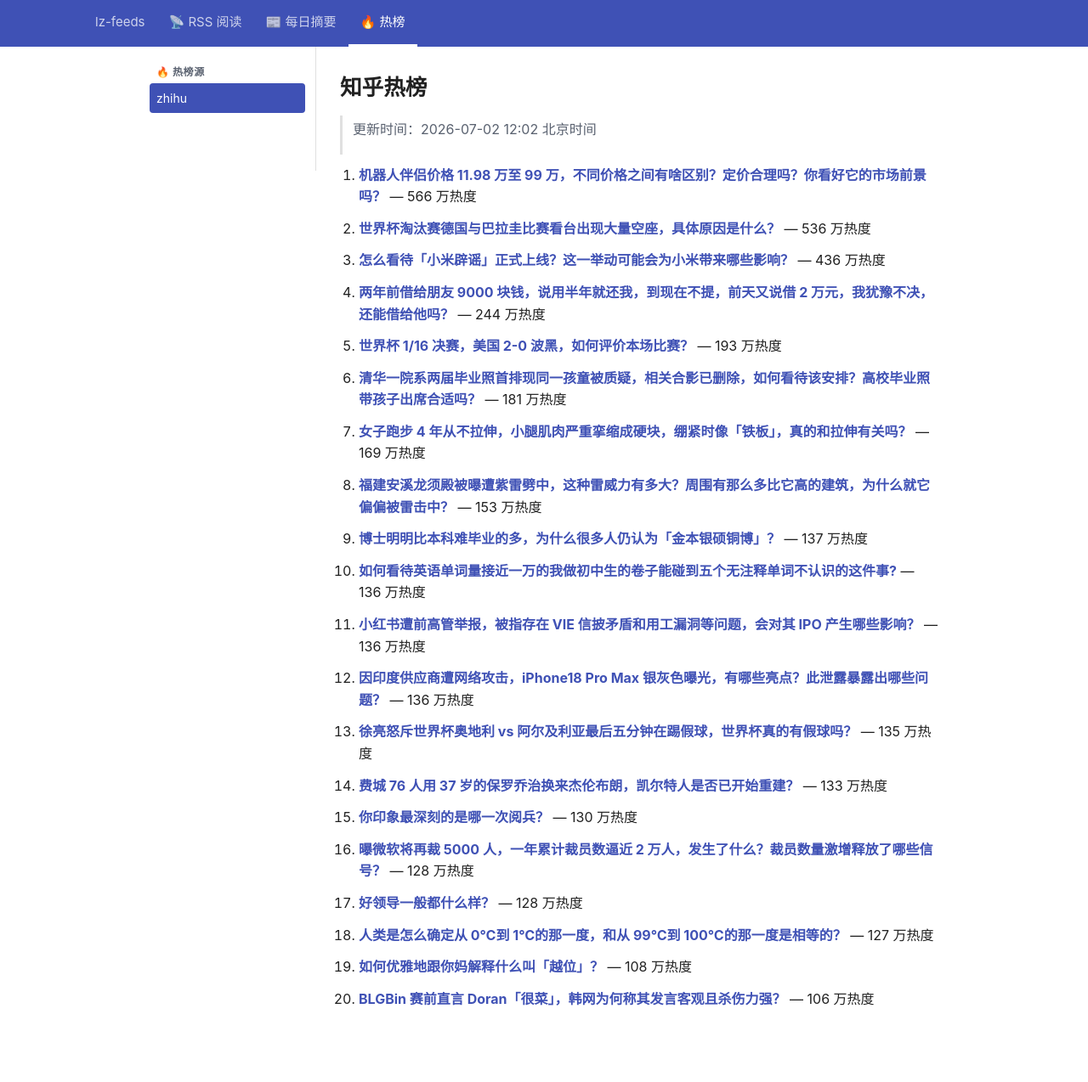
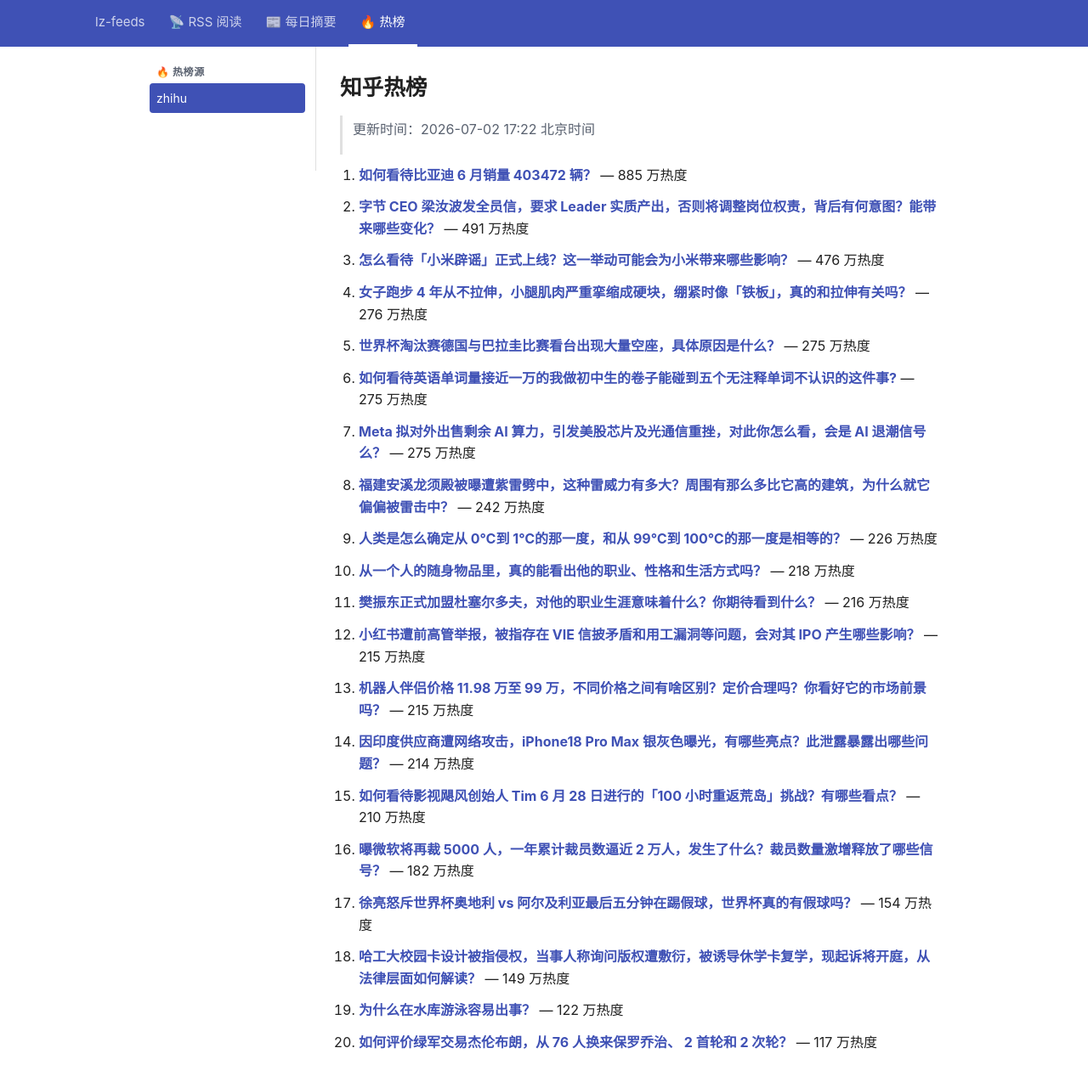
Before and after one commit to lizhang0101/lz-feeds, a Jekyll site: the page built from _hotlist/zhihu.md, in a window 1280 px wide and 1305 px high. Shown: the top 1274 px of the window at 85% size. Built offline with Jekyll 4.4.1, drawn with Linux system fonts in a browser that asks for light colours.

Commit message:
hotlist: 2026-07-02T09:22Z

```diff
--- a/_hotlist/zhihu.md
+++ b/_hotlist/zhihu.md
@@ -1,48 +1,48 @@
 ---
-updated: 2026-07-02 12:02 北京时间
+updated: 2026-07-02 17:22 北京时间
 count: 20
 ---
 
 # 知乎热榜
 
-> 更新时间：2026-07-02 12:02 北京时间
+> 更新时间：2026-07-02 17:22 北京时间
 
-1. **[机器人伴侣价格 11.98 万至 99 万，不同价格之间有啥区别？定价合理吗？你看好它的市场前景吗？](https://www.zhihu.com/question/2055620022316131446)** — 566 万热度
+1. **[如何看待比亚迪 6 月销量 403472 辆？](https://www.zhihu.com/question/2055723812524652185)** — 885 万热度
 
-2. **[世界杯淘汰赛德国与巴拉圭比赛看台出现大量空座，具体原因是什么？](https://www.zhihu.com/question/2055271796257939479)** — 536 万热度
+2. **[字节 CEO 梁汝波发全员信，要求 Leader 实质产出，否则将调整岗位权责，背后有何意图？能带来哪些变化？](https://www.zhihu.com/question/2055686422682494046)** — 491 万热度
 
-3. **[怎么看待「小米辟谣」正式上线？这一举动可能会为小米带来哪些影响？](https://www.zhihu.com/question/2055340835823212244)** — 436 万热度
+3. **[怎么看待「小米辟谣」正式上线？这一举动可能会为小米带来哪些影响？](https://www.zhihu.com/question/2055340835823212244)** — 476 万热度
 
-4. **[两年前借给朋友 9000 块钱，说用半年就还我，到现在不提，前天又说借 2 万元，我犹豫不决，还能借给他吗？](https://www.zhihu.com/question/2053746045843137993)** — 244 万热度
+4. **[女子跑步 4 年从不拉伸，小腿肌肉严重挛缩成硬块，绷紧时像「铁板」，真的和拉伸有关吗？](https://www.zhihu.com/question/2054902602291318842)** — 276 万热度
 
-5. **[世界杯 1/16 决赛，美国 2-0 波黑，如何评价本场比赛？](https://www.zhihu.com/question/2055662320273942290)** — 193 万热度
+5. **[世界杯淘汰赛德国与巴拉圭比赛看台出现大量空座，具体原因是什么？](https://www.zhihu.com/question/2055271796257939479)** — 275 万热度
 
-6. **[清华一院系两届毕业照首排现同一孩童被质疑，相关合影已删除，如何看待该安排？高校毕业照带孩子出席合适吗？](https://www.zhihu.com/question/2055291418004943449)** — 181 万热度
+6. **[如何看待英语单词量接近一万的我做初中生的卷子能碰到五个无注释单词不认识的这件事?](https://www.zhihu.com/question/1957395370515596292)** — 275 万热度
 
-7. **[女子跑步 4 年从不拉伸，小腿肌肉严重挛缩成硬块，绷紧时像「铁板」，真的和拉伸有关吗？](https://www.zhihu.com/question/2054902602291318842)** — 169 万热度
+7. **[Meta 拟对外出售剩余 AI 算力，引发美股芯片及光通信重挫，对此你怎么看，会是 AI 退潮信号么？](https://www.zhihu.com/question/2055934590297150773)** — 275 万热度
 
-8. **[福建安溪龙须殿被曝遭紫雷劈中，这种雷威力有多大？周围有那么多比它高的建筑，为什么就它偏偏被雷击中？](https://www.zhihu.com/question/2055683206213361694)** — 153 万热度
+8. **[福建安溪龙须殿被曝遭紫雷劈中，这种雷威力有多大？周围有那么多比它高的建筑，为什么就它偏偏被雷击中？](https://www.zhihu.com/question/2055683206213361694)** — 242 万热度
 
-9. **[博士明明比本科难毕业的多，为什么很多人仍认为「金本银硕铜博」？](https://www.zhihu.com/question/5587850354)** — 137 万热度
+9. **[人类是怎么确定从 0℃到 1℃的那一度，和从 99℃到 100℃的那一度是相等的？](https://www.zhihu.com/question/2054260183191269704)** — 226 万热度
 
-10. **[如何看待英语单词量接近一万的我做初中生的卷子能碰到五个无注释单词不认识的这件事?](https://www.zhihu.com/question/1957395370515596292)** — 136 万热度
+10. **[从一个人的随身物品里，真的能看出他的职业、性格和生活方式吗？](https://www.zhihu.com/topic/2049864460097909574/hot)** — 218 万热度
 
-11. **[小红书遭前高管举报，被指存在 VIE 信披矛盾和用工漏洞等问题，会对其 IPO 产生哪些影响？](https://www.zhihu.com/question/2055605976686751890)** — 136 万热度
+11. **[樊振东正式加盟杜塞尔多夫，对他的职业生涯意味着什么？你期待看到什么？](https://www.zhihu.com/question/2055750691021395184)** — 216 万热度
 
-12. **[因印度供应商遭网络攻击，iPhone18 Pro Max 银灰色曝光，有哪些亮点？此泄露暴露出哪些问题？](https://www.zhihu.com/question/2055321023403095974)** — 136 万热度
+12. **[小红书遭前高管举报，被指存在 VIE 信披矛盾和用工漏洞等问题，会对其 IPO 产生哪些影响？](https://www.zhihu.com/question/2055605976686751890)** — 215 万热度
 
-13. **[徐亮怒斥世界杯奥地利 vs 阿尔及利亚最后五分钟在踢假球，世界杯真的有假球吗？](https://www.zhihu.com/question/2055112420578928579)** — 135 万热度
+13. **[机器人伴侣价格 11.98 万至 99 万，不同价格之间有啥区别？定价合理吗？你看好它的市场前景吗？](https://www.zhihu.com/question/2055620022316131446)** — 215 万热度
 
-14. **[费城 76 人用 37 岁的保罗乔治换来杰伦布朗，凯尔特人是否已开始重建？](https://www.zhihu.com/question/2055915037844416501)** — 133 万热度
+14. **[因印度供应商遭网络攻击，iPhone18 Pro Max 银灰色曝光，有哪些亮点？此泄露暴露出哪些问题？](https://www.zhihu.com/question/2055321023403095974)** — 214 万热度
 
-15. **[你印象最深刻的是哪一次阅兵？](https://www.zhihu.com/question/1923688021670232648)** — 130 万热度
+15. **[如何看待影视飓风创始人 Tim 6 月 28 日进行的「100 小时重返荒岛」挑战？有哪些看点？](https://www.zhihu.com/question/2055227089813608403)** — 210 万热度
 
-16. **[曝微软将再裁 5000 人，一年累计裁员数逼近 2 万人，发生了什么？裁员数量激增释放了哪些信号？](https://www.zhihu.com/question/2055639658021615404)** — 128 万热度
+16. **[曝微软将再裁 5000 人，一年累计裁员数逼近 2 万人，发生了什么？裁员数量激增释放了哪些信号？](https://www.zhihu.com/question/2055639658021615404)** — 182 万热度
 
-17. **[好领导一般都什么样？](https://www.zhihu.com/question/266893966)** — 128 万热度
+17. **[徐亮怒斥世界杯奥地利 vs 阿尔及利亚最后五分钟在踢假球，世界杯真的有假球吗？](https://www.zhihu.com/question/2055112420578928579)** — 154 万热度
 
-18. **[人类是怎么确定从 0℃到 1℃的那一度，和从 99℃到 100℃的那一度是相等的？](https://www.zhihu.com/question/2054260183191269704)** — 127 万热度
+18. **[哈工大校园卡设计被指侵权，当事人称询问版权遭敷衍，被诱导休学卡复学，现起诉将开庭，从法律层面如何解读？](https://www.zhihu.com/question/2055663897164473199)** — 149 万热度
 
-19. **[如何优雅地跟你妈解释什么叫「越位」？](https://www.zhihu.com/question/2055705076950196578)** — 108 万热度
+19. **[为什么在水库游泳容易出事？](https://www.zhihu.com/question/29416944)** — 122 万热度
 
-20. **[BLGBin 赛前直言 Doran「很菜」，韩网为何称其发言客观且杀伤力强？](https://www.zhihu.com/question/2055695093999330658)** — 106 万热度
+20. **[如何评价绿军交易杰伦布朗，从 76 人换来保罗乔治、 2 首轮和 2 次轮？](https://www.zhihu.com/question/2055922409824154422)** — 117 万热度
```
